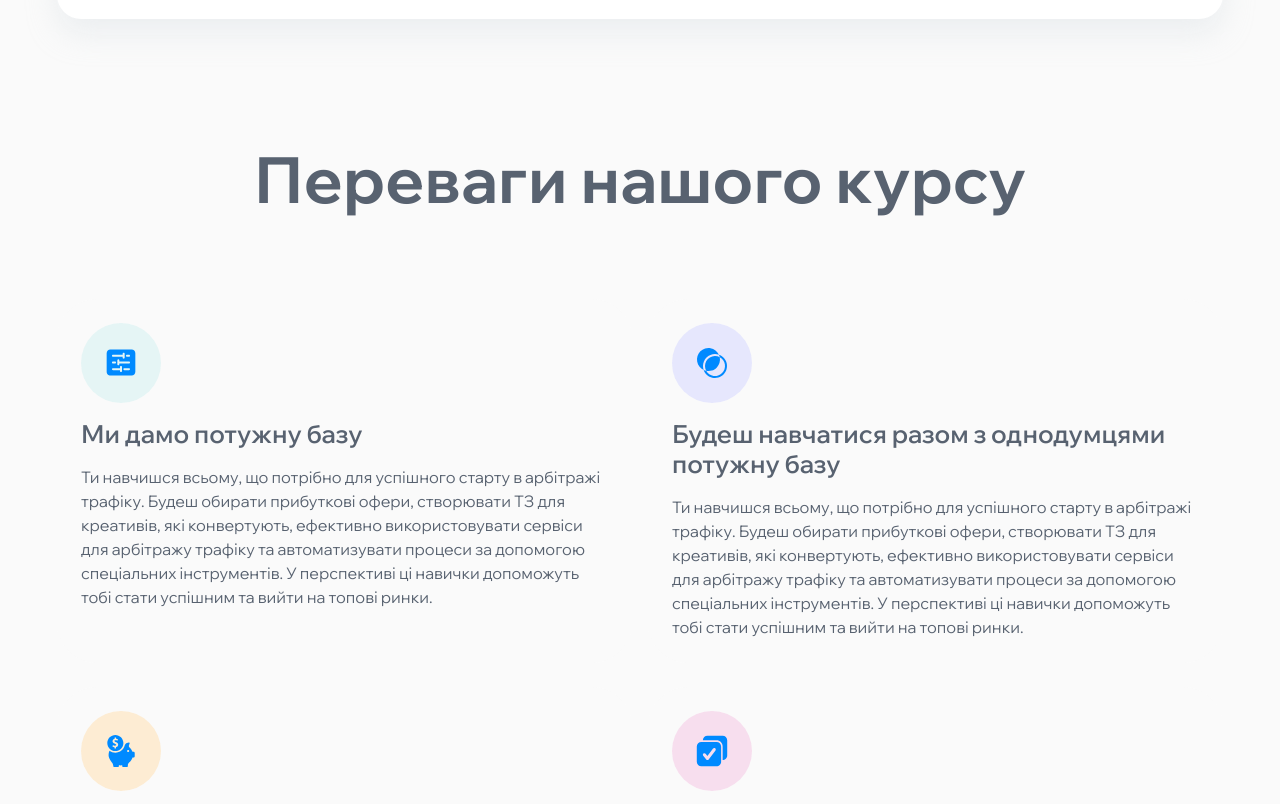
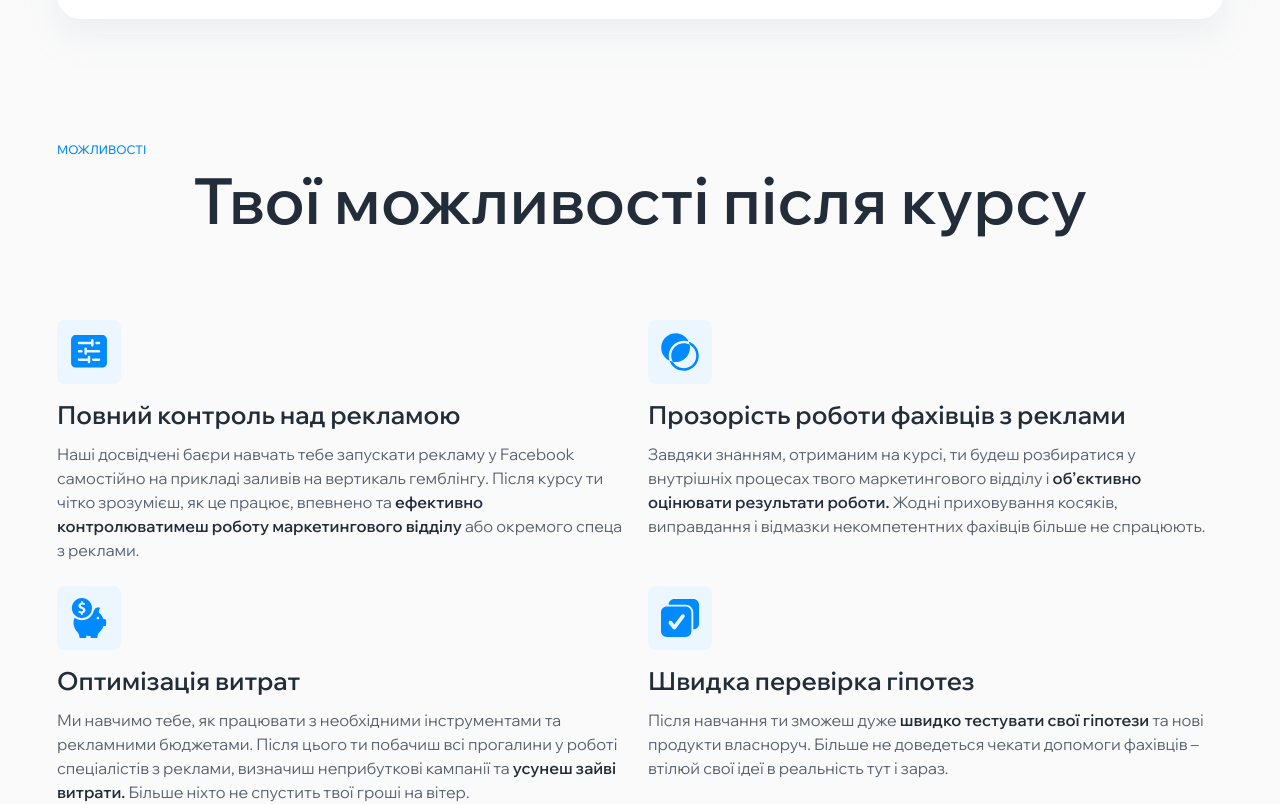
Before and after one commit to IG00RA/mustage_facebook, a Next.js app: page /1/ in a window 1280 px wide. Shown: the part 1340-2144 px from the top of the page. Built offline with nearby package versions, Linux system fonts and the light colour scheme.

Commit message:
[Add] opportunities section

```diff
--- a/messages/uk.json
+++ b/messages/uk.json
@@ -33,6 +33,51 @@
       }
     }
   },
+  "Opportunities": {
+    "header": "Твої можливості після курсу",
+    "headerText": "Можливості",
+    "blockHeader": {
+      "first": "Повний контроль над рекламою",
+      "second": "Прозорість роботи фахівців з реклами",
+      "third": "Оптимізація витрат",
+      "fourth": "Швидка перевірка гіпотез",
+      "fifth": "Масштабування бізнесу",
+      "sixth": "Диверсифікація ризиків"
+    },
+    "blockText": {
+      "first": {
+        "first": "Наші досвідчені баєри навчать тебе запускати рекламу у Facebook самостійно на прикладі заливів на вертикаль гемблінгу. Після курсу ти чітко зрозумієш, як це працює, впевнено та ",
+        "second": "ефективно контролюватимеш роботу маркетингового відділу ",
+        "third": "або окремого спеца з реклами."
+      },
+      "second": {
+        "first": "Завдяки знанням, отриманим на курсі, ти будеш розбиратися у внутрішніх процесах твого маркетингового відділу і ",
+        "second": "об’єктивно оцінювати результати роботи. ",
+        "third": "Жодні приховування косяків, виправдання і відмазки некомпетентних фахівців більше не спрацюють."
+      },
+      "third": {
+        "first": "Ми навчимо тебе, як працювати з необхідними інструментами та рекламними бюджетами. Після цього ти побачиш всі прогалини у роботі спеціалістів з реклами, визначиш неприбуткові кампанії та ",
+        "second": "усунеш зайві витрати. ",
+        "third": "Більше ніхто не спустить твої гроші на вітер. "
+      },
+      "fourth": {
+        "first": "Після навчання ти зможеш дуже ",
+        "second": "швидко тестувати свої гіпотези ",
+        "third": "та нові продукти власноруч. Більше не доведеться чекати допомоги фахівців – втілюй свої ідеї в реальність тут і зараз. "
+      },
+      "fifth": {
+        "first": "Навички в арбітражі трафіку допоможуть ",
+        "second": "без надзусиль масштабувати бізнес ",
+        "third": "і розширювати можливості для збільшення прибутку. Оптимізуй рекламні кампанії, залучай більші бюджети, швидко тестуй нові ринки – це дасть можливість закривати якнайбільше угод."
+      },
+      "sixth": {
+        "first": "Вміння заливати рекламу на різні ніші відкриють шлях до нових ринків. На додачу до існуючого бізнесу ти зможеш запускати нові продукти, орієнтовані на різну ЦА. Ти більше не залежатимеш від одного проєкту чи каналу трафіка і ",
+        "second": "знатимеш, де знайти клієнтів, ",
+        "third": "незалежно від сфери діяльності чи ринкових умов."
+      }
+    }
+  },
+
   "Instruments": {
     "header": "Протягом курсу ти освоїш такі важливі інструменти",
 
@@ -129,25 +174,6 @@
     "secondText": {
       "first": "Вони будуть корисні ",
       "second": "таргетологам, маркетологам, спецам з SMM і контенту, фрилансерам, підприємцям."
-    }
-  },
-  "Opportunities": {
-    "header": "Переваги нашого курсу",
-    "blockHeader": {
-      "first": "Ми дамо потужну базу",
-      "second": "Будеш навчатися разом з однодумцями потужну базу",
-      "third": "Зручна та продумана структура навчання в Telegram",
-      "fourth": "Майже цілодобова підтримка",
-      "fifth": "Живі сесії з досвідченими експертами",
-      "sixth": "Можливість потрапити в Mustage Friends "
-    },
-    "blockText": {
-      "first": "Ти навчишся всьому, що потрібно для успішного старту в арбітражі трафіку. Будеш обирати прибуткові офери, створювати ТЗ для креативів, які конвертують, ефективно використовувати сервіси для арбітражу трафіку та автоматизувати процеси за допомогою спеціальних інструментів. У перспективі ці навички допоможуть тобі стати успішним та вийти на топові ринки.",
-      "second": "Ти навчишся всьому, що потрібно для успішного старту в арбітражі трафіку. Будеш обирати прибуткові офери, створювати ТЗ для креативів, які конвертують, ефективно використовувати сервіси для арбітражу трафіку та автоматизувати процеси за допомогою спеціальних інструментів. У перспективі ці навички допоможуть тобі стати успішним та вийти на топові ринки.",
-      "third": "Програма побудована так, що ми будемо іти від простого до складного. Допоможемо розібратися в інструментах навіть, якщо ти повний нуль в маркетингу. Всі матеріали публікуватимемо на каналі потоку, а тести будеш здавати через бота. По кожній своїй роботі отримаєш детальний фідбек від куратора.",
-      "fourth": "Якщо в тебе щось не виходить – не парся. Просто напиши в чат нашого сапорту і почекай до 10 хвилин. Тобі швидко допоможуть з будь-яким питанням, щоб ти зміг безперешкодно рухатися далі і отримав максимум від навчання.",
-      "fifth": "Протягом курсу у тебе будуть зідзвони з двома найкращими баєрами команди Mustage. Це твій реальний шанс поспілкуватися з професіоналами своєї справи та зрозуміти всі тонкощі роботи з інструментами, які використовуються в арбітражі трафіку.",
-      "sixth": "Якщо ти проявиш наполегливість у навчанні, не будеш мовчуном у чаті, не здаватимешся в разі невдач у заливі, ми запросимо тебе у закрите ком'юніті. Це дасть можливість не тільки успішно розвиватися у професійному середовищі, а і отримати усі сервіси для заливу реклами безкоштовно + ексклюзивну знижку на наші акаунти (доступна оплата частинами)"
     }
   },
   "Consumables": {
--- a/src/components/Opportunities/Opportunities.module.css
+++ b/src/components/Opportunities/Opportunities.module.css
@@ -1,7 +1,7 @@
 .opportunities {
-  width: var(--container);
-  margin: 0 auto;
-  padding-bottom: 80px;
+  width: 100%;
+  padding-bottom: 204px;
+  background: linear-gradient(155deg, var(--foreground) 92%, var(--background) 92%);
 
   @media (min-width: 1408px) {
     padding-bottom: 120px;
@@ -9,13 +9,27 @@
   }
 }
 
+.container {
+  width: var(--container);
+  margin: 0 auto;
+}
+
+.headerText {
+  text-transform: uppercase;
+  margin-bottom: 2px;
+  color: var(--main_color);
+  font-size: 12px;
+  font-weight: 500;
+  line-height: 1.26;
+}
+
 .header {
-  font-family: var(--font_wix);
   font-size: var(--fs_xlarge);
-  font-weight: 700;
-  margin-bottom: 40px;
-  line-height: 40.32px;
-  text-align: right;
+  font-weight: 600;
+  line-height: 1.26;
+  color: var(--second_text_color);
+  margin-bottom: 48px;
+
 
   @media (min-width: 768px) {
     font-size: var(--fs_mxlarge);
@@ -36,10 +50,7 @@
 
 .list {
   & li {
-    border-radius: 40px;
-    background-color: var(--foreground);
-    margin-bottom: 16px;
-    padding: 24px;
+    margin-bottom: 32px;
     transition: filter 0.3s ease;
 
     &:hover {
@@ -50,42 +61,19 @@
       margin-bottom: 0;
     }
 
-    &:nth-child(2) .icon_wrap {
-      background-color: #d9dbff99;
-    }
-
-    &:nth-child(3) .icon_wrap {
-      background-color: #ffe3b999;
-    }
-
-    &:nth-child(4) .icon_wrap {
-      background-color: #f6cce799;
-    }
-
-    &:nth-child(5) .icon_wrap {
-      background-color: #ffe0de99;
-    }
-
-    &:nth-child(6) .icon_wrap {
-      background-color: #e9ebff99;
-    }
-
     & h3 {
       font-size: 22px;
       font-weight: 600;
-      line-height: 29.26px;
-      margin-bottom: 16px;
-    }
-
-    @media (min-width: 350px) {
-      & h3 {
-        font-size: var(--fs_large);
-      }
+      line-height: 1.2;
+      color: var(--second_text_color);
+      margin-bottom: 12px;
     }
 
     & p {
-      font-size: var(--fs_small);
-      line-height: 21px;
+      & span {
+        font-weight: 600;
+        color: var(--second_text_color);
+      }
     }
   }
 
@@ -125,19 +113,17 @@
 }
 
 .icon_wrap {
-  width: 80px;
-  height: 80px;
-  border-radius: 50%;
+  width: 64px;
+  height: 64px;
+  border-radius: 8px;
   display: flex;
   justify-content: center;
   align-items: center;
   flex-shrink: 0;
-  background-color: #d8f2f299;
+  background-color: #EBF6FF;
   margin-bottom: 16px;
 
-  & img {
-    width: 32px;
-    height: 32px;
+  & svg {
     transition: transform 0.3s ease, filter 0.3s ease;
 
     &:hover {
@@ -147,7 +133,7 @@
   }
 
   @media (min-width: 768px) {
-    & img {
+    & svg {
       width: 40px;
       height: 40px;
     }
--- a/src/components/Opportunities/Opportunities.tsx
+++ b/src/components/Opportunities/Opportunities.tsx
@@ -8,6 +8,10 @@ export default function Opportunities() {
 
   return (
     <section id="opportunities" className={styles.opportunities}>
+      <div className={styles.container}>
+        <span className={styles.headerText}>
+          {t('Opportunities.headerText')}
+        </span>
         <h1 className={styles.header}>{t('Opportunities.header')}</h1>
 
         <ul className={styles.list}>
@@ -17,10 +21,15 @@ export default function Opportunities() {
                 <Icon name={item.logo} width={32} height={32} />
               </div>
               <h3>{t(item.header)}</h3>
-            <p>{t(item.text)}</p>
+              <p>
+                {t(item.text.first)}
+                <span>{t(item.text.second)}</span>
+                {t(item.text.third)}
+              </p>
             </li>
           ))}
         </ul>
+      </div>
     </section>
   );
 }
--- a/src/data/data.ts
+++ b/src/data/data.ts
@@ -89,32 +89,56 @@ export const heroItems = [
 
 export const opportunitiesItems = [
   {
-    text: 'Opportunities.blockText.first',
+    text: {
+      first: 'Opportunities.blockText.first.first',
+      second: 'Opportunities.blockText.first.second',
+      third: 'Opportunities.blockText.first.third',
+    },
     header: 'Opportunities.blockHeader.first',
     logo: 'icon-control-panel-opportunities',
   },
   {
-    text: 'Opportunities.blockText.second',
+    text: {
+      first: 'Opportunities.blockText.second.first',
+      second: 'Opportunities.blockText.second.second',
+      third: 'Opportunities.blockText.second.third',
+    },
     header: 'Opportunities.blockHeader.second',
     logo: 'icon-transparent-opportunities',
   },
   {
-    text: 'Opportunities.blockText.third',
+    text: {
+      first: 'Opportunities.blockText.third.first',
+      second: 'Opportunities.blockText.third.second',
+      third: 'Opportunities.blockText.third.third',
+    },
     header: 'Opportunities.blockHeader.third',
     logo: 'icon-bank-opportunities',
   },
   {
-    text: 'Opportunities.blockText.fourth',
+    text: {
+      first: 'Opportunities.blockText.fourth.first',
+      second: 'Opportunities.blockText.fourth.second',
+      third: 'Opportunities.blockText.fourth.third',
+    },
     header: 'Opportunities.blockHeader.fourth',
     logo: 'icon-check-opportunities',
   },
   {
-    text: 'Opportunities.blockText.fifth',
+    text: {
+      first: 'Opportunities.blockText.fifth.first',
+      second: 'Opportunities.blockText.fifth.second',
+      third: 'Opportunities.blockText.fifth.third',
+    },
     header: 'Opportunities.blockHeader.fifth',
     logo: 'icon-bar-chart-opportunities',
   },
   {
-    text: 'Opportunities.blockText.sixth',
+    text: {
+      first: 'Opportunities.blockText.sixth.first',
+      second: 'Opportunities.blockText.sixth.second',
+      third: 'Opportunities.blockText.sixth.third',
+    },
     header: 'Opportunities.blockHeader.sixth',
     logo: 'icon-risk-opportunities',
   },
--- a/src/styles/variables.css
+++ b/src/styles/variables.css
@@ -11,7 +11,7 @@
   --fs_small: 14px;
   --fs_xsmall: 16px;
   --fs_medium: 18px;
-  --fs_large: 24px;
+  --fs_large: 22px;
   --fs_xlarge: 32px;
   --fs_mxlarge: 40px;
   --fs_xxlarge: 64px;
```
Also changed, not shown: src/components/Header/Header.tsx (+1 -7 lines), src/components/MobMenu/MobMenu.tsx (+1 -7 lines). Lines whose indentation alone changed are shown as unchanged.
